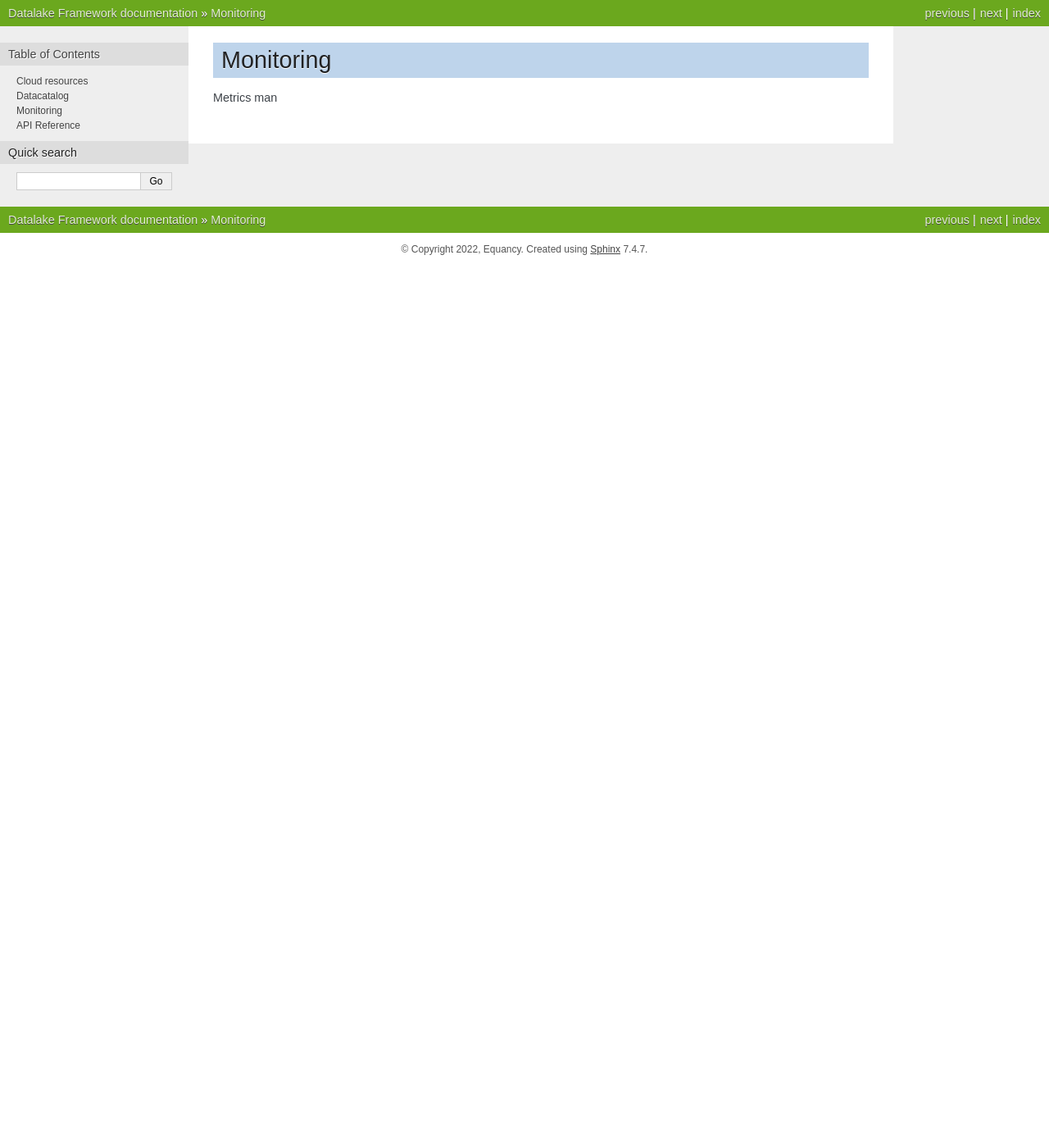
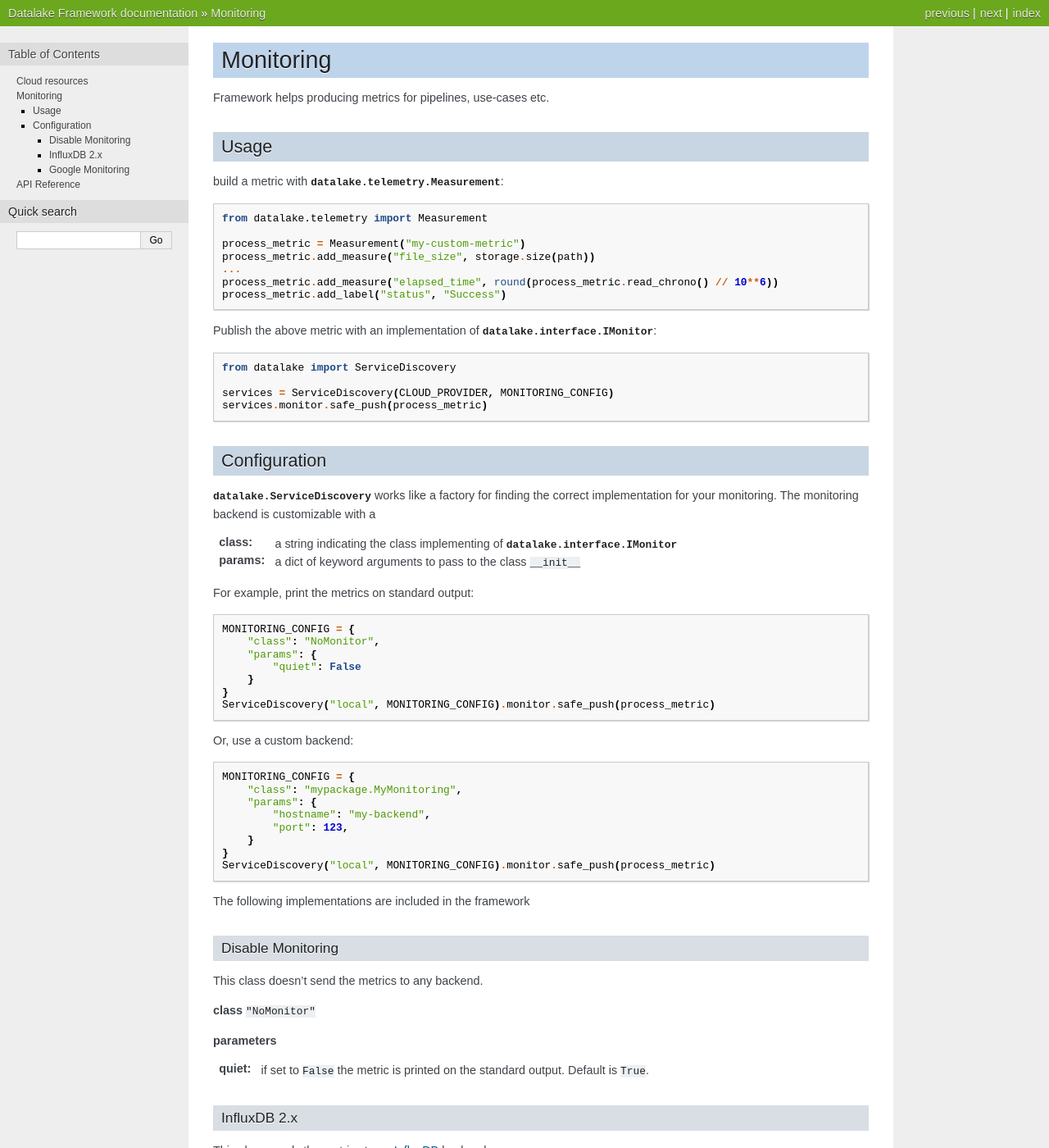
Before and after one commit to equancy/datalake-framework, a Sphinx documentation site: the page built from docs/monitoring.rst, in a window 1280 px wide and 1400 px high. Shown: the whole window at 82% size. Built offline with Sphinx 7.4.7, drawn with Linux system fonts in a browser that asks for light colours; some of the changed text lies outside the part shown.

```diff
--- a/docs/cloud.rst
+++ b/docs/cloud-resources.rst
@@ -6,8 +6,8 @@ The Datalake framework helps to use cloud resources without implementing the clo
 You can start building data pipelines locally and deliver them in the cloud without a single change in your code.
 Currently the following cloud providers are supported:
 
-- **Amazon Web Service**
-- **Azure**
+- **Amazon Web Services**
+- **Microsoft Azure**
 - **Google Cloud Platform**
 - **local** is a special implementation for mocking cloud resources and is meant for local development or unit-testing
 
--- a/docs/datacatalog.rst
+++ /dev/null
@@ -1,4 +0,0 @@
-Datacatalog
-===========
-
-Hello there
--- a/docs/monitoring.rst
+++ b/docs/monitoring.rst
@@ -1,4 +1,100 @@
 Monitoring
 ==========
 
-Metrics man
+Framework helps producing metrics for pipelines, use-cases etc.
+
+Usage
+-----
+
+build a metric with :py:obj:`datalake.telemetry.Measurement`::
+
+    from datalake.telemetry import Measurement
+
+    process_metric = Measurement("my-custom-metric")
+    process_metric.add_measure("file_size", storage.size(path))
+    ...
+    process_metric.add_measure("elapsed_time", round(process_metric.read_chrono() // 10**6))
+    process_metric.add_label("status", "Success")
+
+
+Publish the above metric with an implementation of :py:obj:`datalake.interface.IMonitor`::
+
+    from datalake import ServiceDiscovery
+
+    services = ServiceDiscovery(CLOUD_PROVIDER, MONITORING_CONFIG)
+    services.monitor.safe_push(process_metric)
+
+Configuration
+-------------
+
+:py:obj:`datalake.ServiceDiscovery` works like a factory for finding the correct implementation for your monitoring.
+The monitoring backend is customizable with a
+
+:class: a string indicating the class implementing of :py:obj:`datalake.interface.IMonitor`
+:params: a dict of keyword arguments to pass to the class ``__init__``
+
+
+For example, print the metrics on standard output::
+
+    MONITORING_CONFIG = {
+        "class": "NoMonitor",
+        "params": {
+            "quiet": False
+        }
+    }
+    ServiceDiscovery("local", MONITORING_CONFIG).monitor.safe_push(process_metric)
+
+Or, use a custom backend::
+
+    MONITORING_CONFIG = {
+        "class": "mypackage.MyMonitoring",
+        "params": {
+            "hostname": "my-backend",
+            "port": 123,
+        }
+    }
+    ServiceDiscovery("local", MONITORING_CONFIG).monitor.safe_push(process_metric)
+
+The following implementations are included in the framework
+
+Disable Monitoring
+^^^^^^^^^^^^^^^^^^
+
+This class doesn't send the metrics to any backend.
+
+**class** ``"NoMonitor"``
+
+**parameters**
+
+:quiet: if set to ``False`` the metric is printed on the standard output. Default is ``True``.
+
+InfluxDB 2.x
+^^^^^^^^^^^^
+
+This class sends the metrics to an `InfluxDB`_ backend.
+
+**class**: ``"InfluxMonitor"``
+
+**parameters**:
+
+:url: the URL of your InfluxDB instance
+:token: the API token
+:org: the parent influx organization
+:bucket: the influx bucket to store the metric
+
+
+Google Monitoring
+^^^^^^^^^^^^^^^^^
+
+This class sends the metrics to `Google Monitoring`_ backend.
+
+**class** ``"datalake.provider.gcp.GoogleMonitor"``
+
+**parameters**
+
+:project_id: the target GCP project ID hosting the Google Monitoring metrics
+
+.. _InfluxDB:
+    https://docs.influxdata.com/influxdb/
+.. _Google Monitoring:
+    https://cloud.google.com/monitoring/
--- a/pyproject.toml
+++ b/pyproject.toml
@@ -12,7 +12,7 @@ packages = [
   {include = "datalake"},
 ]
 readme = "README.md"
-repository = "https://git.equancy.cloud/equancy/data-technologies/datalake-framework"
+repository = "https://github.com/equancy/datalake-framework"
 version = "1.0.4"
 
 [tool.poetry.dependencies]
```
Also changed, not shown: CONTRIBUTING.md (+1 -1 lines), README.md (+0 -4 lines), docs/index.rst (+41 -8 lines), .gitlab-ci.yml.
